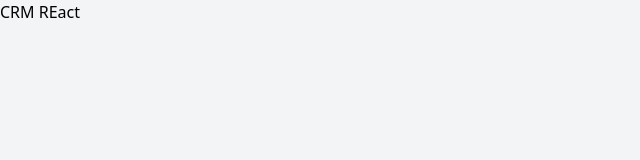
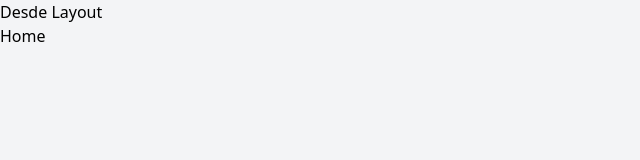
Before and after one commit to JeralPineda/react-admin-clients, a React (Vite) app: page /clientes in a window 1280 px wide. Shown: the top 160 px of the page, without its empty margins (0-640 px from the left). Built offline with nearby package versions, Linux system fonts and the light colour scheme.

Commit message:
Definiendo rutas y utilizando outlet

```diff
--- a/src/App.jsx
+++ b/src/App.jsx
@@ -1,10 +1,23 @@
-import { BrowserRouter as Router, Routes, Route } from "react-router-dom";
+import { BrowserRouter as Router, Routes, Route } from 'react-router-dom';
+
+import Layout from './layout/Layout';
+import Login from './layout/Login';
+import Home from './pages/Home';
+import LoginForm from './pages/LoginForm';
 
 function App() {
    return (
-      <div>
-         <h1>CRM REact</h1>
-      </div>
+      <Router>
+         <Routes>
+            <Route path='/' element={<Login />}>
+                <Route index element={<LoginForm/>} />
+            </Route>
+
+            <Route path='/clientes' element={<Layout />}>
+               <Route index element={<Home />} />
+            </Route>
+         </Routes>
+      </Router>
    );
 }
 
--- /dev/null
+++ b/src/layout/Layout.jsx
@@ -0,0 +1,13 @@
+import { Outlet } from "react-router-dom"
+
+const Layout = () => {
+    return (
+        <div>
+            <h1>Desde Layout</h1>
+
+            <Outlet />
+        </div>
+    )
+}
+
+export default Layout
--- /dev/null
+++ b/src/layout/Login.jsx
@@ -0,0 +1,10 @@
+
+const Login = () => {
+    return (
+        <div>
+            <h1>Desde Login</h1>
+        </div>
+    )
+}
+
+export default Login
--- /dev/null
+++ b/src/pages/EditClient.jsx
@@ -0,0 +1,10 @@
+
+const EditClient = () => {
+    return (
+        <div>
+            <h1>Editar cliente</h1>
+        </div>
+    )
+}
+
+export default EditClient
--- /dev/null
+++ b/src/pages/Home.jsx
@@ -0,0 +1,10 @@
+
+const Home = () => {
+    return (
+        <div>
+            <h1>Home</h1>
+        </div>
+    )
+}
+
+export default Home
--- /dev/null
+++ b/src/pages/LoginForm.jsx
@@ -0,0 +1,13 @@
+import { Outlet } from "react-router-dom"
+
+const LoginForm = () => {
+    return (
+        <div>
+            <h1>Formulario</h1>
+
+            <Outlet />
+        </div>
+    )
+}
+
+export default LoginForm
--- /dev/null
+++ b/src/pages/NewClient.jsx
@@ -0,0 +1,10 @@
+
+const NewClient = () => {
+    return (
+        <div>
+            <h1>Nuevo cliente</h1>
+        </div>
+    )
+}
+
+export default NewClient
```
